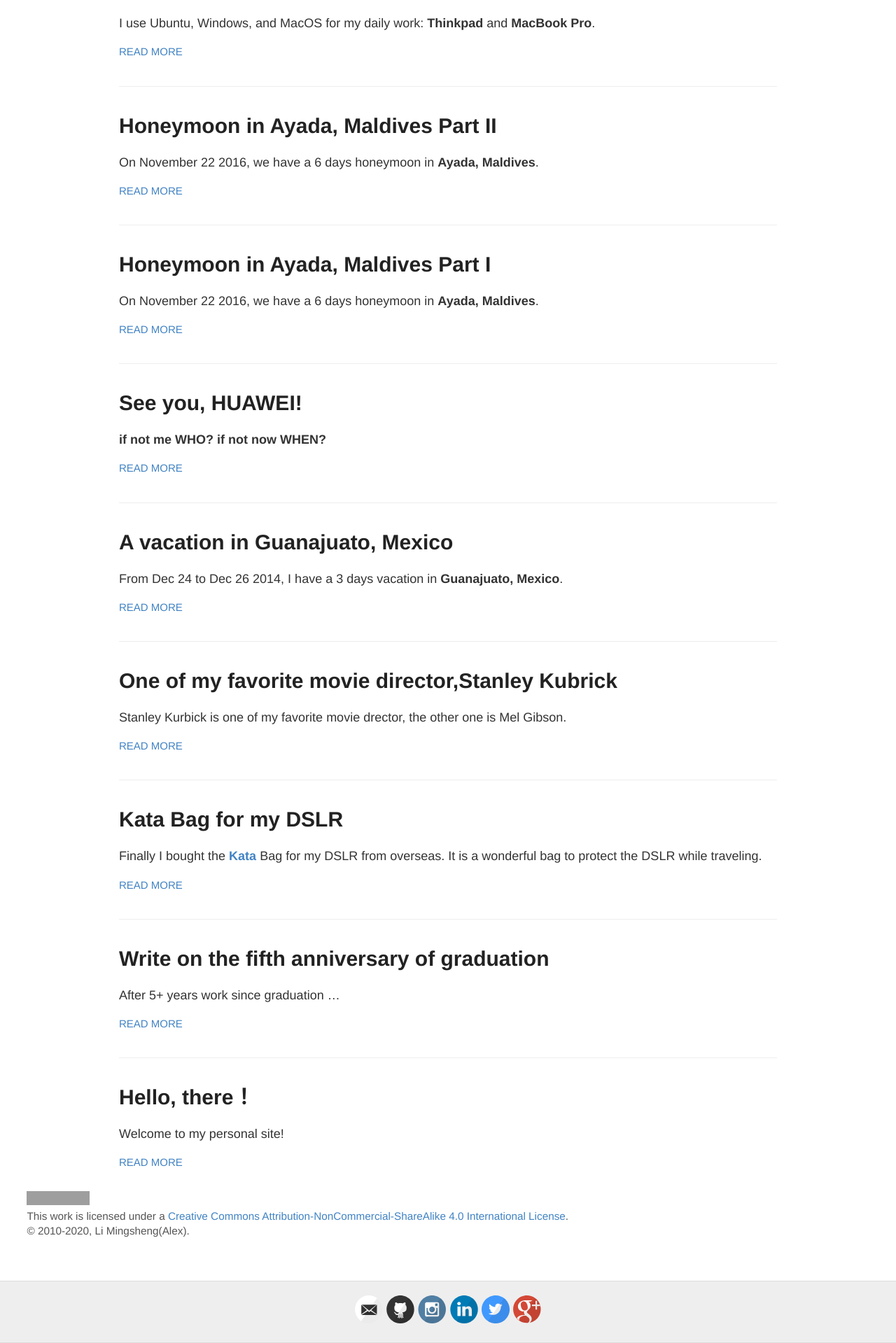
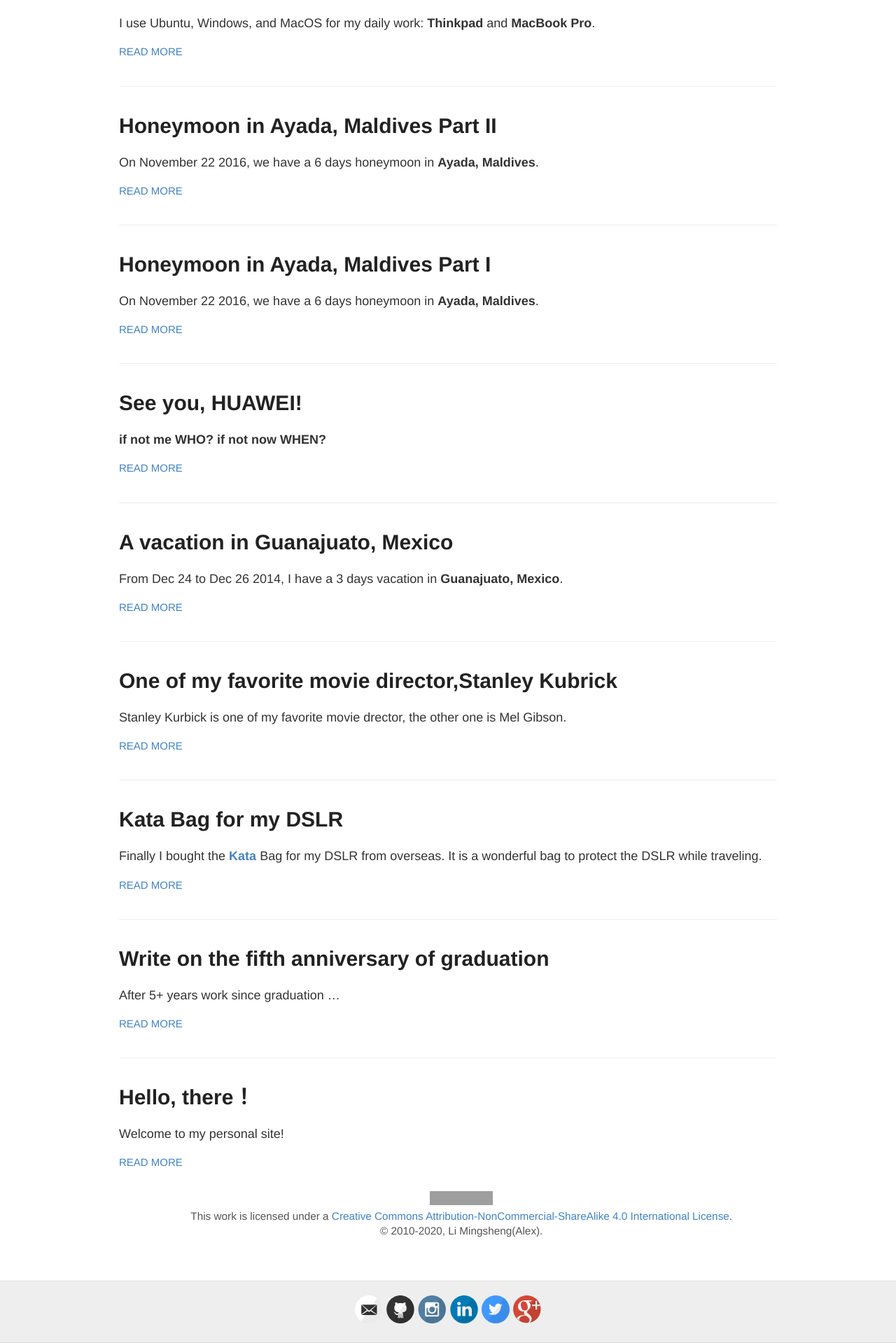
Before and after one commit to mujiatong/mujiatong.github.io, a Jekyll site: the page built from index.html, in a window 1280 px wide. Shown: the part 653-2572 px from the top of the page at 70% size. Built offline with Jekyll 4.4.1, drawn with Linux system fonts in a browser that asks for light colours; grey boxes are pictures that could not be loaded.

Commit message:
Put the copyright sentences to the center of the page

```diff
--- a/_layouts/default.html
+++ b/_layouts/default.html
@@ -1,5 +1,6 @@
 <!DOCTYPE html>
 <html>
+
 <head>
   <title>{% if page.title %}{{ page.title }} – {% endif %}{{ site.name }} – {{ site.description }}</title>
 
@@ -38,10 +40,13 @@
     {{ content }}
   </div>
 
-    <div style="padding: 10px 0 10px 3%; color: #555; font-size:85%">
-    <a rel="license" href="http://creativecommons.org/licenses/by-nc-sa/4.0/"><img alt="Creative Commons License" style="border-width:0" src="https://i.creativecommons.org/l/by-nc-sa/4.0/88x31.png" /></a><br />This work is licensed under a <a rel="license" href="http://creativecommons.org/licenses/by-nc-sa/4.0/">Creative Commons Attribution-NonCommercial-ShareAlike 4.0 International License</a>.
+  <div align="center" style="padding: 10px 0 10px 3%; color: #555; font-size:85%">
+    <a rel="license" href="http://creativecommons.org/licenses/by-nc-sa/4.0/"><img alt="Creative Commons License"
+        style="border-width:0" src="https://i.creativecommons.org/l/by-nc-sa/4.0/88x31.png" /></a><br />This work is
+    licensed under a <a rel="license" href="http://creativecommons.org/licenses/by-nc-sa/4.0/">Creative Commons
+      Attribution-NonCommercial-ShareAlike 4.0 International License</a>.
 
-    <br/>
+    <br />
     © 2010-2020, Li Mingsheng(Alex).
   </div>
 
@@ -55,4 +60,5 @@
 
   {% include analytics.html %}
 </body>
+
 </html>
```
Also changed, not shown: other parts of _layouts/default.html (+2 -1 lines). Lines whose indentation alone changed are shown as unchanged.
